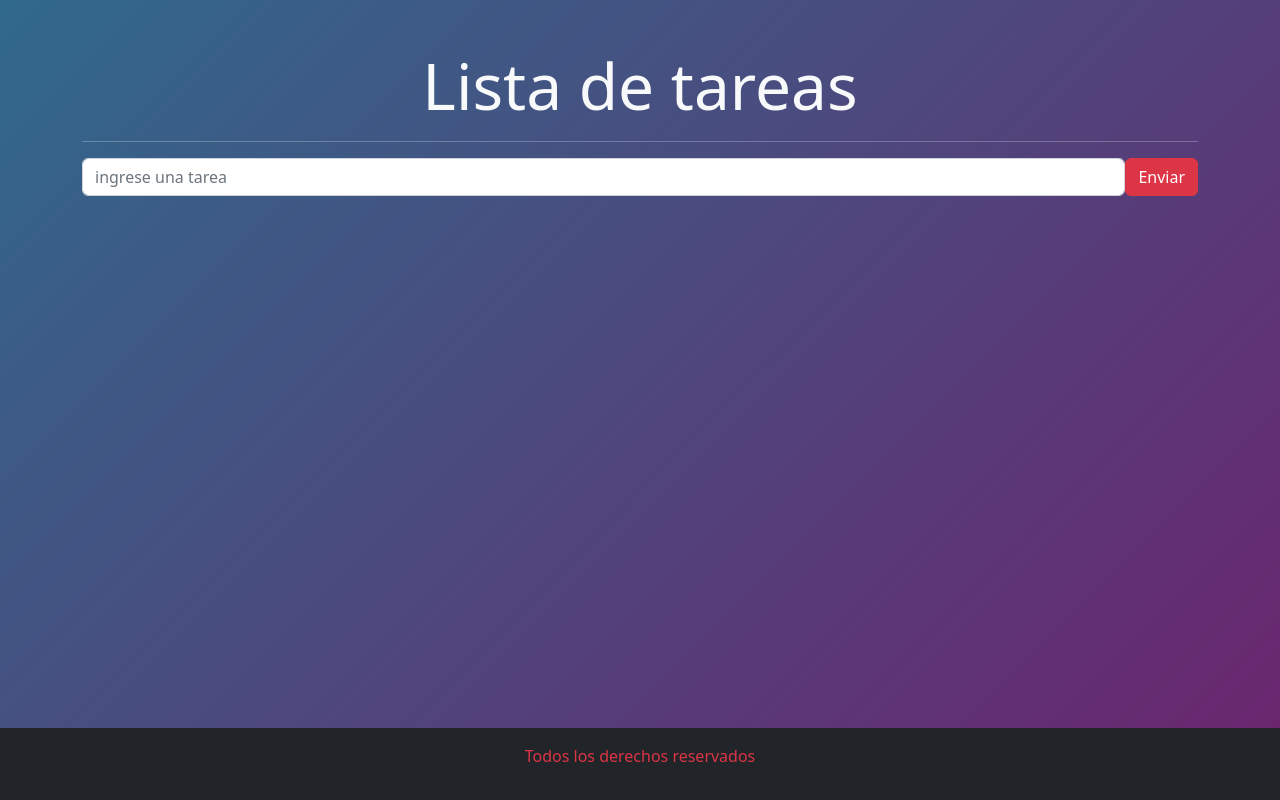
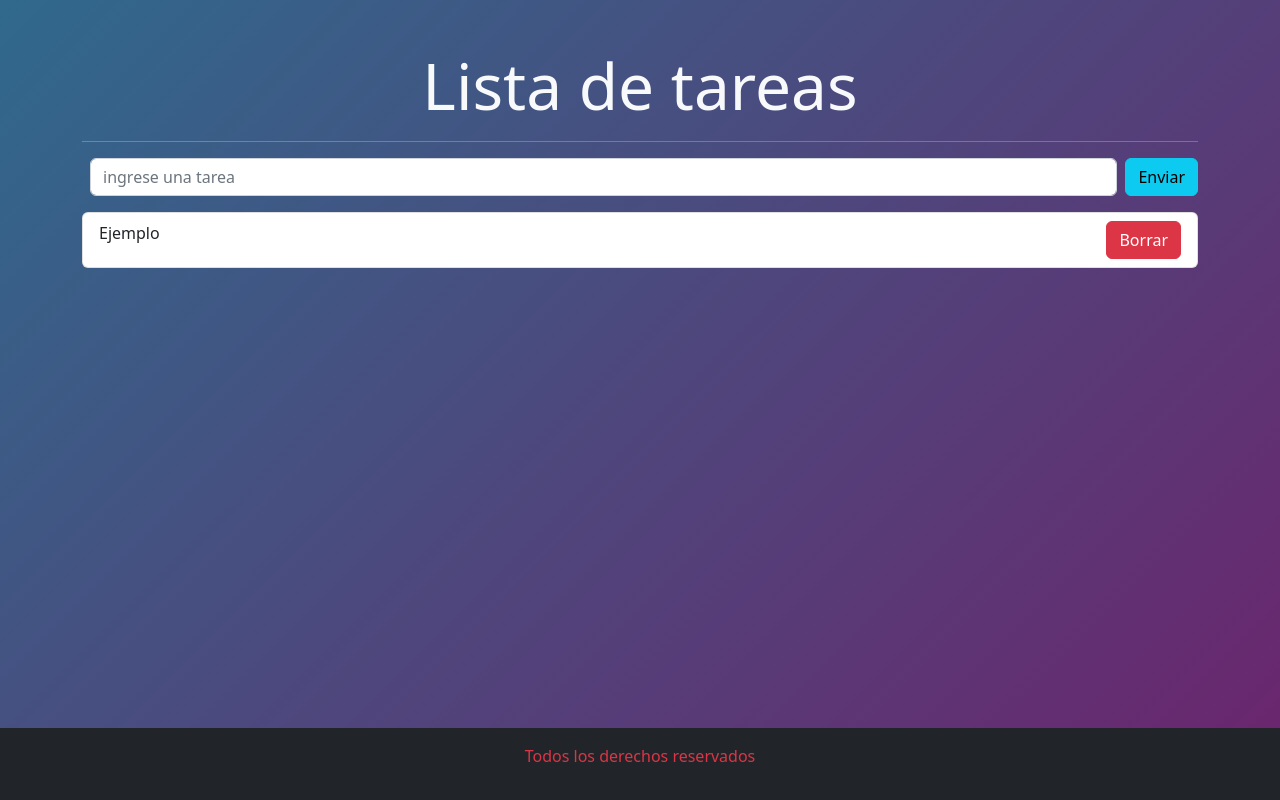
Before and after one commit to ruizemanuelm/ej_react_4, a React (Vite) app: page / in a window 1280 px wide. Built offline with nearby package versions, Linux system fonts and the light colour scheme.

Commit message:
creacion de la lista

```diff
--- a/src/components/Formulario.jsx
+++ b/src/components/Formulario.jsx
@@ -1,14 +1,17 @@
 import { Form, Button } from 'react-bootstrap';
-import React from 'react';
+import Lista from './Lista';
 
 const Formulario = () => {
     return (
+        <>
         <Form>
         <Form.Group className="mb-3 d-flex" controlId="tarea">
-          <Form.Control type="text" placeholder="ingrese una tarea" />
-          <Button variant='danger'>Enviar</Button>
+          <Form.Control className='mx-2' type="text" placeholder="ingrese una tarea" />
+          <Button variant='info'>Enviar</Button>
         </Form.Group>
       </Form>
+      <Lista></Lista>
+        </>
     );
 };
 
--- a/src/components/ItemTareas.jsx
+++ b/src/components/ItemTareas.jsx
@@ -0,0 +1,13 @@
+import { ListGroup, Button } from "react-bootstrap";
+
+const ItemTareas = () => {
+    return (
+        <>
+            <ListGroup.Item className="d-flex justify-content-between">Ejemplo
+                <Button variant="danger">Borrar</Button>
+            </ListGroup.Item>
+        </>
+    );
+};
+
+export default ItemTareas;
--- a/src/components/Lista.jsx
+++ b/src/components/Lista.jsx
@@ -0,0 +1,12 @@
+import { ListGroup } from "react-bootstrap";
+import ItemTareas from "./ItemTareas";
+
+const Lista = () => {
+    return (
+        <ListGroup>
+        <ItemTareas></ItemTareas>
+      </ListGroup>
+    );
+};
+
+export default Lista;
```
